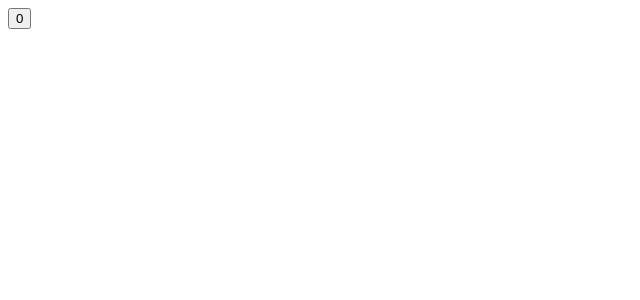
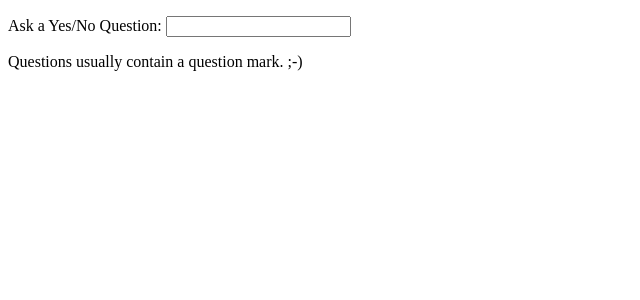
Before and after one commit to saivikassingamsetty/Dev, a Vue app in the folder vue-playground/: page / in a window 1280 px wide. Shown: the top 300 px of the page, without its empty margins (0-640 px from the left). Built offline with nearby package versions, Linux system fonts and the light colour scheme; the HTML template or start-up script is replaced by a standard one.

Commit message:
watchers 1

```diff
--- a/vue-playground/src/App.vue
+++ b/vue-playground/src/App.vue
@@ -6,7 +6,8 @@
     <!-- <ConditionalAndListRendering /> -->
     <!-- <EventHandling /> -->
     <!-- <FormInputBindings /> -->
-    <LifeCycleHooks />
+    <!-- <LifeCycleHooks /> -->
+    <Watchers />
   </div>
 </template>
 
@@ -18,4 +19,5 @@
 import EventHandling from "./components/EventHandling.vue";
 import FormInputBindings from "./components/FormInputBindings.vue";
 import LifeCycleHooks from "./components/LifeCycleHooks.vue";
+import Watchers from "./components/Watchers.vue";
 </script>
--- /dev/null
+++ b/vue-playground/src/components/Watchers.vue
@@ -0,0 +1,37 @@
+<template>
+  <p>
+    Ask a Yes/No Question:
+    <input v-model="question" :disabled="loading" />
+  </p>
+
+  <p>{{ answer }}</p>
+</template>
+
+<script setup>
+import { ref, watch } from "vue";
+
+const question = ref("");
+const answer = ref("Questions usually contain a question mark. ;-)");
+const loading = ref(false);
+
+//basic watcher
+watch(question, async (newQuestion, oldQuestion) => {
+  if (newQuestion.includes("?")) {
+    loading.value = true;
+    answer.value = "Thinking...";
+    try {
+      const res = await fetch("https://yesno.wtf/api");
+      answer.value = (await res.json()).answer;
+    } catch (error) {
+      answer.value = "Error! Could not reach the API. " + error;
+    } finally {
+      loading.value = false;
+    }
+  }
+});
+
+//ref
+
+//computed ref
+
+</script>
```
